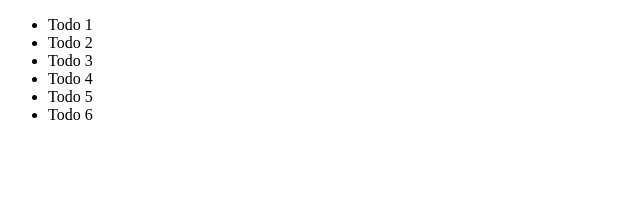
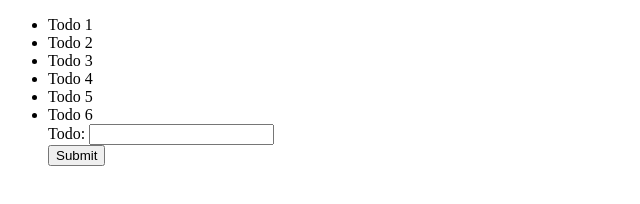
Before and after one commit to dakshj48/sturdy-fiesta, a plain HTML site: page index.html in a window 1280 px wide. Shown: the whole page, without its empty margins (0-640 px from the left). Drawn offline with Linux system fonts and the light colour scheme.

Commit message:
todo button

```diff
--- a/index.html
+++ b/index.html
@@ -12,6 +12,8 @@
     <li>Todo 4</li>
     <li>Todo 5</li>
     <li>Todo 6</li>
+    Todo: <input type="text" name="addTodo"><br>
+    <input type="submit" value="Submit">
 </ul>
 </div>
 </html>
```
